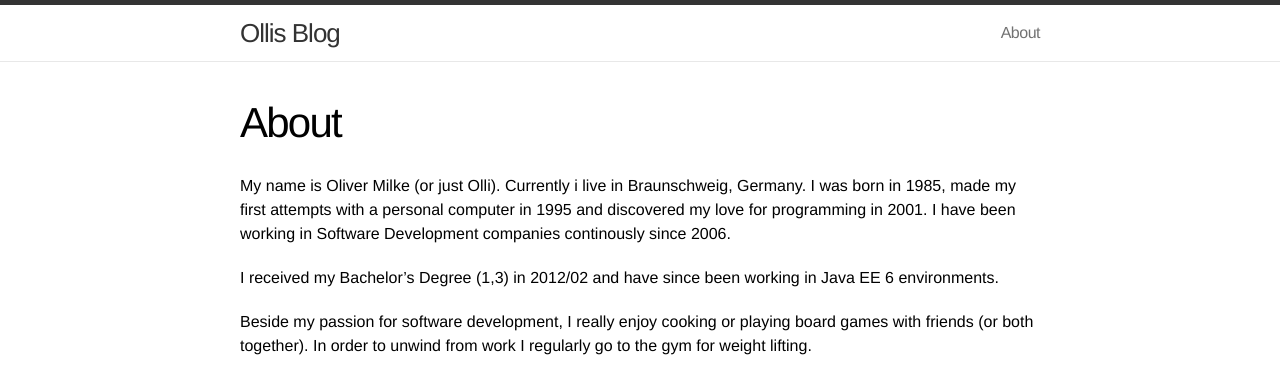
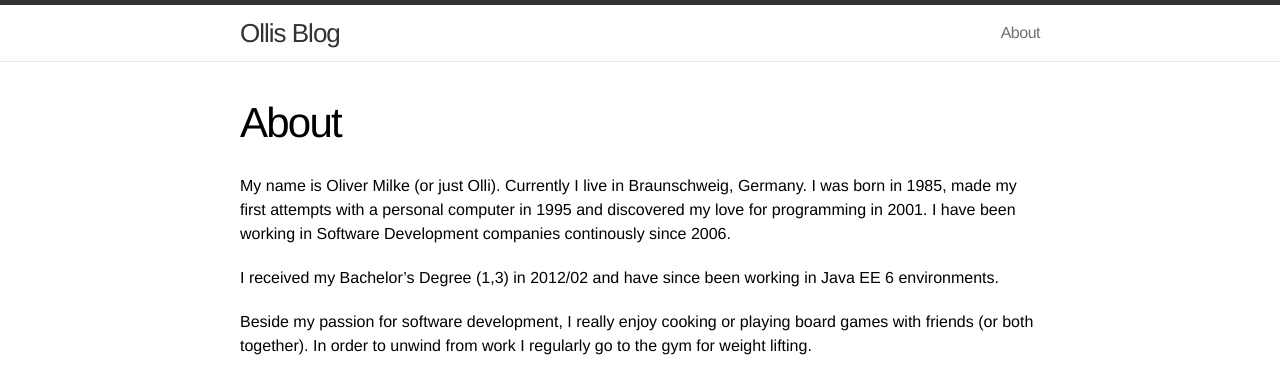
Before and after one commit to omilke/omilke.github.io, a Jekyll site: the page built from about.md, in a window 1280 px wide. Shown: the top 369 px of the page. Built offline with Jekyll 4.4.1, drawn with Linux system fonts in a browser that asks for light colours; nearby versions of some CDN libraries.

```diff
--- a/about.md
+++ b/about.md
@@ -4,7 +4,7 @@ title: About
 permalink: /about/
 ---
 
-My name is Oliver Milke (or just Olli). Currently i live in Braunschweig, Germany. I was born in 1985, made my first attempts with a personal computer in 1995 and discovered my love for programming in 2001. I have been working in Software Development companies continously since 2006.
+My name is Oliver Milke (or just Olli). Currently I live in Braunschweig, Germany. I was born in 1985, made my first attempts with a personal computer in 1995 and discovered my love for programming in 2001. I have been working in Software Development companies continously since 2006.
 
 I received my Bachelor's Degree (1,3) in 2012/02 and have since been working in Java EE 6 environments.
 
```
Also changed, not shown: _posts/2014-09-30-devoxx4kids.md (+3 -0 lines).
